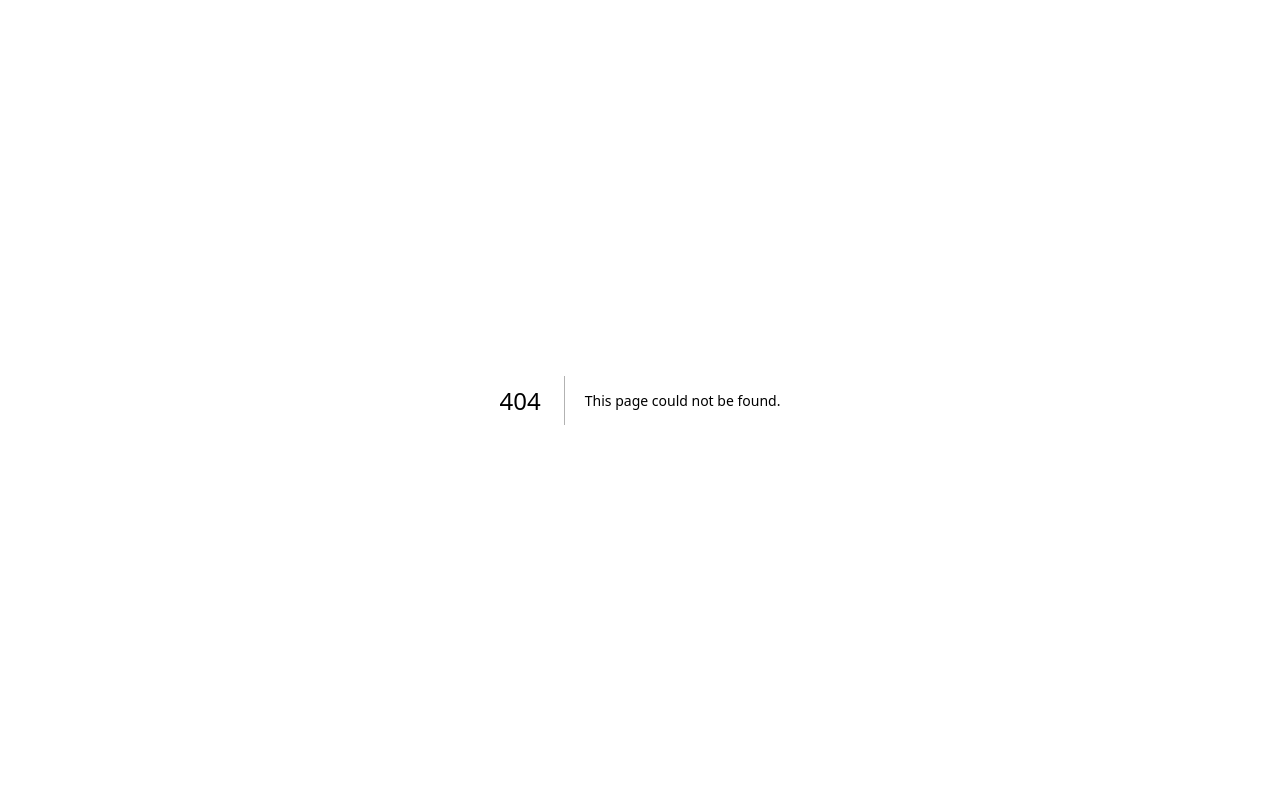
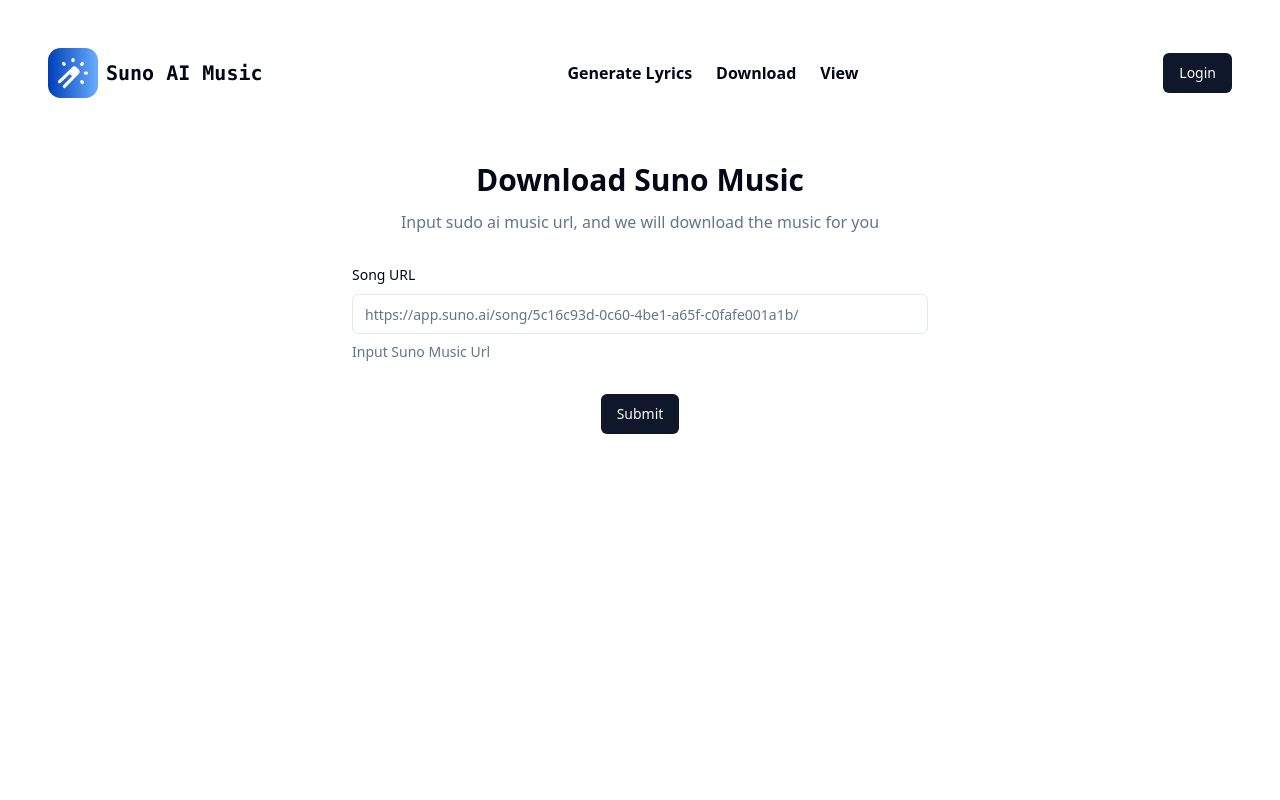
Before and after one commit to Zizwar/suno-ai-view, a Next.js app: page /download in a window 1280 px wide. Before the commit this address had no page. Shown: the top 800 px of the page. Built offline with nearby package versions, Linux system fonts and the light colour scheme.

Commit message:
feature: add download support

```diff
--- a/package.json
+++ b/package.json
@@ -9,9 +9,11 @@
     "lint": "next lint"
   },
   "dependencies": {
+    "@hookform/resolvers": "^3.3.4",
     "@radix-ui/react-accordion": "^1.1.2",
     "@radix-ui/react-aspect-ratio": "^1.0.3",
     "@radix-ui/react-dialog": "^1.0.5",
+    "@radix-ui/react-label": "^2.0.2",
     "@radix-ui/react-slot": "^1.0.2",
     "class-variance-authority": "^0.7.0",
     "clsx": "^2.1.0",
@@ -20,9 +22,11 @@
     "openai": "^4.29.2",
     "react": "^18",
     "react-dom": "^18",
+    "react-hook-form": "^7.51.1",
     "react-hot-toast": "^2.4.1",
     "tailwind-merge": "^2.2.2",
-    "tailwindcss-animate": "^1.0.7"
+    "tailwindcss-animate": "^1.0.7",
+    "zod": "^3.22.4"
   },
   "devDependencies": {
     "@types/node": "^20",
--- /dev/null
+++ b/src/app/_components/download-form.tsx
@@ -0,0 +1,107 @@
+"use client";
+
+import { z } from "zod";
+import { zodResolver } from "@hookform/resolvers/zod";
+import { useForm } from "react-hook-form";
+import { Button } from "@/components/ui/button";
+import {
+  Form,
+  FormControl,
+  FormDescription,
+  FormField,
+  FormItem,
+  FormLabel,
+  FormMessage,
+} from "@/components/ui/form";
+import { Input } from "@/components/ui/input";
+import toast from "react-hot-toast";
+import { useState } from "react";
+import { Loader2 } from "lucide-react";
+
+const formSchema = z.object({
+  song: z
+    .string()
+    .regex(/^https:\/\/app\.suno\.ai\/song\/([a-zA-Z0-9-]+)(?=\/|$)/),
+});
+
+async function getAudioBlob(url: string): Promise<Blob> {
+  const response = await fetch(url);
+  if (!response.ok) {
+    throw new Error(`Failed to fetch audio: ${response.statusText}`);
+  }
+  return await response.blob();
+}
+
+export default function DownloadForm() {
+  const [loading, setLoading] = useState(false);
+  // 1. Define your form.
+  const form = useForm<z.infer<typeof formSchema>>({
+    resolver: zodResolver(formSchema),
+    defaultValues: {
+      song: "",
+    },
+  });
+
+  // 2. Define a submit handler.
+  async function onSubmit(values: z.infer<typeof formSchema>) {
+    setLoading(true);
+    try {
+      // console.log(values);
+
+      const match = values.song.match(
+        /^https:\/\/app\.suno\.ai\/song\/([a-zA-Z0-9-]+)(?=\/|$)/,
+      );
+      if (!match) {
+        throw new Error("Invalid song URL format.");
+      }
+
+      const songId = match[1];
+      const audioUrl = `https://cdn1.suno.ai/${songId}.mp3`;
+
+      const audioBlob = await getAudioBlob(audioUrl);
+
+      const downloadLink = document.createElement("a");
+      downloadLink.href = URL.createObjectURL(audioBlob);
+      downloadLink.download = `audio-${songId}.mp3`;
+      document.body.appendChild(downloadLink);
+      downloadLink.click();
+      document.body.removeChild(downloadLink);
+    } catch (error) {
+      console.error("Error occurred:", error);
+      toast.error("error download");
+    } finally {
+      setLoading(false);
+    }
+  }
+
+  return (
+    <Form {...form}>
+      <form onSubmit={form.handleSubmit(onSubmit)} className="space-y-8">
+        <FormField
+          control={form.control}
+          name="song"
+          render={({ field }) => (
+            <FormItem>
+              <FormLabel>Song URL</FormLabel>
+              <FormControl>
+                <Input
+                  placeholder="https://app.suno.ai/song/5c16c93d-0c60-4be1-a65f-c0fafe001a1b/"
+                  {...field}
+                />
+              </FormControl>
+              <FormDescription>Input Suno Music Url</FormDescription>
+              <FormMessage />
+            </FormItem>
+          )}
+        />
+        <Button
+          type="submit"
+          className="mx-auto flex items-center justify-center gap-2"
+        >
+          {loading && <Loader2 className="h-4 w-4 animate-spin" />}
+          Submit
+        </Button>
+      </form>
+    </Form>
+  );
+}
--- /dev/null
+++ b/src/app/download/page.tsx
@@ -0,0 +1,23 @@
+import React from "react";
+import DownloadForm from "../_components/download-form";
+
+type Props = {};
+
+export default function DownloadPage({}: Props) {
+  return (
+    <div className="flex flex-col items-center gap-7">
+      <div>
+        <h2 className="mt-16 text-center font-sans font-semibold md:text-3xl">
+          Download Suno Music
+        </h2>
+        <p className="mx-auto mt-3 w-full max-w-xl text-center text-muted-foreground">
+          Input sudo ai music url, and we will download the music for you
+        </p>
+      </div>
+
+      <div className="min-h-[60vh]  w-full max-w-xl ">
+        <DownloadForm />
+      </div>
+    </div>
+  );
+}
--- a/src/app/layout.tsx
+++ b/src/app/layout.tsx
@@ -5,6 +5,8 @@
 import { cn } from "@/lib/utils";
 import { Toaster } from "react-hot-toast";
 import Script from "next/script";
+import Header from "@/components/common/header";
+import Footer from "@/components/common/footer";
 
 export const metadata: Metadata = {
   title: "Suno AI Music | Revolutionary AI-Driven Music Creation Platform",
@@ -28,11 +30,13 @@
     <html lang="en">
       <body
         className={cn(
-          "min-h-screen bg-background font-sans antialiased",
+          "container min-h-screen bg-background p-6 font-sans antialiased md:p-12",
           fontSans.variable,
         )}
       >
+        <Header />
         {children}
+        <Footer />
         <Toaster />
       </body>
       <Script
--- a/src/app/page.tsx
+++ b/src/app/page.tsx
@@ -1,18 +1,10 @@
-import Header from "@/components/common/header";
-import { Button } from "@/components/ui/button";
-import Image from "next/image";
-import Link from "next/link";
 import AiInputForm from "./_components/ai-generate-form";
 import { AccordionFAQ } from "@/components/common/faq";
-import Footer from "@/components/common/footer";
 import MusicCards from "./_components/music-card";
-import { HoverMusicCard } from "@/components/hover-music-card";
 
 export default function Home() {
   return (
-    <main className=" container mt-10 min-h-screen p-6 md:p-12">
-      <Header />
-
+    <main className="mt-10 min-h-screen">
       <h1 className="pt-10 text-center font-bold md:text-3xl">Suno AI Music</h1>
 
       <p className="mx-auto mt-3 w-full max-w-md text-center text-muted-foreground">
@@ -27,8 +19,6 @@
       {/* <HoverMusicCard /> */}
 
       <AccordionFAQ />
-
-      <Footer />
     </main>
   );
 }
--- a/src/components/common/header.tsx
+++ b/src/components/common/header.tsx
@@ -12,8 +12,8 @@
     toast.error("To be added soon");
   };
   return (
-    <header className="flex justify-between items-center">
-      <div className="flex gap-2 items-center">
+    <header className="flex items-center justify-between">
+      <div className="flex items-center gap-2">
         <Image
           className="relative dark:drop-shadow-[0_0_0.3rem_#ffffff70] dark:invert"
           src="/logo.svg"
@@ -25,21 +25,21 @@
         <span className="font-mono text-xl font-semibold">Suno AI Music</span>
       </div>
 
-      <div className="flex gap-3 font-semibold">
+      <div className="flex gap-6 font-semibold">
         <Link
-          className="hover:text-blue-500 transition-all duration-200"
+          className="transition-all duration-200 hover:text-blue-500"
           href="/"
         >
           Generate Lyrics
         </Link>
         <Link
-          className="hover:text-blue-500 transition-all duration-200"
-          href="/"
+          className="transition-all duration-200 hover:text-blue-500"
+          href="/download"
         >
           Download
         </Link>
         <Link
-          className="hover:text-blue-500 transition-all duration-200"
+          className="transition-all duration-200 hover:text-blue-500"
           href="/"
         >
           View
--- /dev/null
+++ b/src/components/ui/form.tsx
@@ -0,0 +1,176 @@
+import * as React from "react"
+import * as LabelPrimitive from "@radix-ui/react-label"
+import { Slot } from "@radix-ui/react-slot"
+import {
+  Controller,
+  ControllerProps,
+  FieldPath,
+  FieldValues,
+  FormProvider,
+  useFormContext,
+} from "react-hook-form"
+
+import { cn } from "@/lib/utils"
+import { Label } from "@/components/ui/label"
+
+const Form = FormProvider
+
+type FormFieldContextValue<
+  TFieldValues extends FieldValues = FieldValues,
+  TName extends FieldPath<TFieldValues> = FieldPath<TFieldValues>
+> = {
+  name: TName
+}
+
+const FormFieldContext = React.createContext<FormFieldContextValue>(
+  {} as FormFieldContextValue
+)
+
+const FormField = <
+  TFieldValues extends FieldValues = FieldValues,
+  TName extends FieldPath<TFieldValues> = FieldPath<TFieldValues>
+>({
+  ...props
+}: ControllerProps<TFieldValues, TName>) => {
+  return (
+    <FormFieldContext.Provider value={{ name: props.name }}>
+      <Controller {...props} />
+    </FormFieldContext.Provider>
+  )
+}
+
+const useFormField = () => {
+  const fieldContext = React.useContext(FormFieldContext)
+  const itemContext = React.useContext(FormItemContext)
+  const { getFieldState, formState } = useFormContext()
+
+  const fieldState = getFieldState(fieldContext.name, formState)
+
+  if (!fieldContext) {
+    throw new Error("useFormField should be used within <FormField>")
+  }
+
+  const { id } = itemContext
+
+  return {
+    id,
+    name: fieldContext.name,
+    formItemId: `${id}-form-item`,
+    formDescriptionId: `${id}-form-item-description`,
+    formMessageId: `${id}-form-item-message`,
+    ...fieldState,
+  }
+}
+
+type FormItemContextValue = {
+  id: string
+}
+
+const FormItemContext = React.createContext<FormItemContextValue>(
+  {} as FormItemContextValue
+)
+
+const FormItem = React.forwardRef<
+  HTMLDivElement,
+  React.HTMLAttributes<HTMLDivElement>
+>(({ className, ...props }, ref) => {
+  const id = React.useId()
+
+  return (
+    <FormItemContext.Provider value={{ id }}>
+      <div ref={ref} className={cn("space-y-2", className)} {...props} />
+    </FormItemContext.Provider>
+  )
+})
+FormItem.displayName = "FormItem"
+
+const FormLabel = React.forwardRef<
+  React.ElementRef<typeof LabelPrimitive.Root>,
+  React.ComponentPropsWithoutRef<typeof LabelPrimitive.Root>
+>(({ className, ...props }, ref) => {
+  const { error, formItemId } = useFormField()
+
+  return (
+    <Label
+      ref={ref}
+      className={cn(error && "text-destructive", className)}
+      htmlFor={formItemId}
+      {...props}
+    />
+  )
+})
+FormLabel.displayName = "FormLabel"
+
+const FormControl = React.forwardRef<
+  React.ElementRef<typeof Slot>,
+  React.ComponentPropsWithoutRef<typeof Slot>
+>(({ ...props }, ref) => {
+  const { error, formItemId, formDescriptionId, formMessageId } = useFormField()
+
+  return (
+    <Slot
+      ref={ref}
+      id={formItemId}
+      aria-describedby={
+        !error
+          ? `${formDescriptionId}`
+          : `${formDescriptionId} ${formMessageId}`
+      }
+      aria-invalid={!!error}
+      {...props}
+    />
+  )
+})
+FormControl.displayName = "FormControl"
+
+const FormDescription = React.forwardRef<
+  HTMLParagraphElement,
+  React.HTMLAttributes<HTMLParagraphElement>
+>(({ className, ...props }, ref) => {
+  const { formDescriptionId } = useFormField()
+
+  return (
+    <p
+      ref={ref}
+      id={formDescriptionId}
+      className={cn("text-sm text-muted-foreground", className)}
+      {...props}
+    />
+  )
+})
+FormDescription.displayName = "FormDescription"
+
+const FormMessage = React.forwardRef<
+  HTMLParagraphElement,
+  React.HTMLAttributes<HTMLParagraphElement>
+>(({ className, children, ...props }, ref) => {
+  const { error, formMessageId } = useFormField()
+  const body = error ? String(error?.message) : children
+
+  if (!body) {
+    return null
+  }
+
+  return (
+    <p
+      ref={ref}
+      id={formMessageId}
+      className={cn("text-sm font-medium text-destructive", className)}
+      {...props}
+    >
+      {body}
+    </p>
+  )
+})
+FormMessage.displayName = "FormMessage"
+
+export {
+  useFormField,
+  Form,
+  FormItem,
+  FormLabel,
+  FormControl,
+  FormDescription,
+  FormMessage,
+  FormField,
+}
--- /dev/null
+++ b/src/components/ui/label.tsx
@@ -0,0 +1,26 @@
+"use client"
+
+import * as React from "react"
+import * as LabelPrimitive from "@radix-ui/react-label"
+import { cva, type VariantProps } from "class-variance-authority"
+
+import { cn } from "@/lib/utils"
+
+const labelVariants = cva(
+  "text-sm font-medium leading-none peer-disabled:cursor-not-allowed peer-disabled:opacity-70"
+)
+
+const Label = React.forwardRef<
+  React.ElementRef<typeof LabelPrimitive.Root>,
+  React.ComponentPropsWithoutRef<typeof LabelPrimitive.Root> &
+    VariantProps<typeof labelVariants>
+>(({ className, ...props }, ref) => (
+  <LabelPrimitive.Root
+    ref={ref}
+    className={cn(labelVariants(), className)}
+    {...props}
+  />
+))
+Label.displayName = LabelPrimitive.Root.displayName
+
+export { Label }
```
Also changed, not shown: 1 other file (tests, documents, lock files or other folders).
